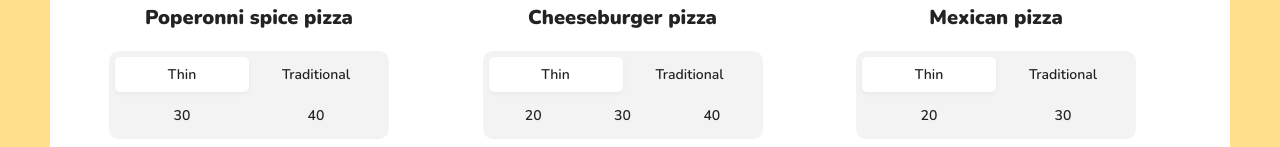
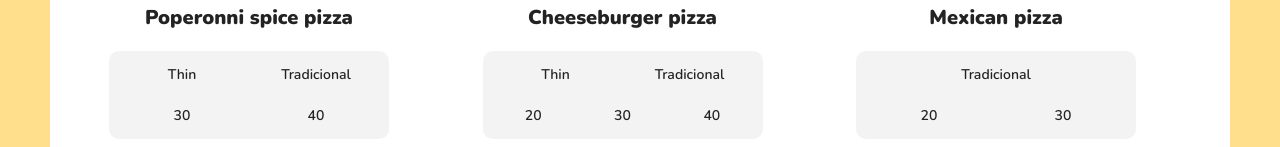
Before and after one commit to krystyna-lyn/dolce-pizza, a React (Create React App) app: page / in a window 1280 px wide. Shown: the part 570-717 px from the top of the page. Built offline with nearby package versions, Linux system fonts and the light colour scheme.

Commit message:
Update index.js

```diff
--- a/src/components/PizzaBlock/index.js
+++ b/src/components/PizzaBlock/index.js
@@ -1,6 +1,7 @@
 const PizzaBlock = ({ title, price, sizes, types }) => {
 
     const typeNames = ['Thin', 'Tradicional'];
+
     return (
 
         <div class="pizza-block">
@@ -12,15 +13,16 @@ const PizzaBlock = ({ title, price, sizes, types }) => {
             <h4 class="pizza-block__title">{title}</h4>
             <div class="pizza-block__selector">
                 <ul>
-                    <li class="active">Thin</li>
-                    <li>Traditional</li>
+                    {types.map((typeIndex) => (
+                        <li>{typeNames[typeIndex]}</li>
+                    ))
+                    /* <li class="active">Thin</li>
+                    <li>Traditional</li> */}
                 </ul>
                 <ul>
                     {sizes.map((size) => (
                         <li>{size}</li>
-                    ))
-                    }
-
+                    ))}
 
                 </ul>
             </div>
```
